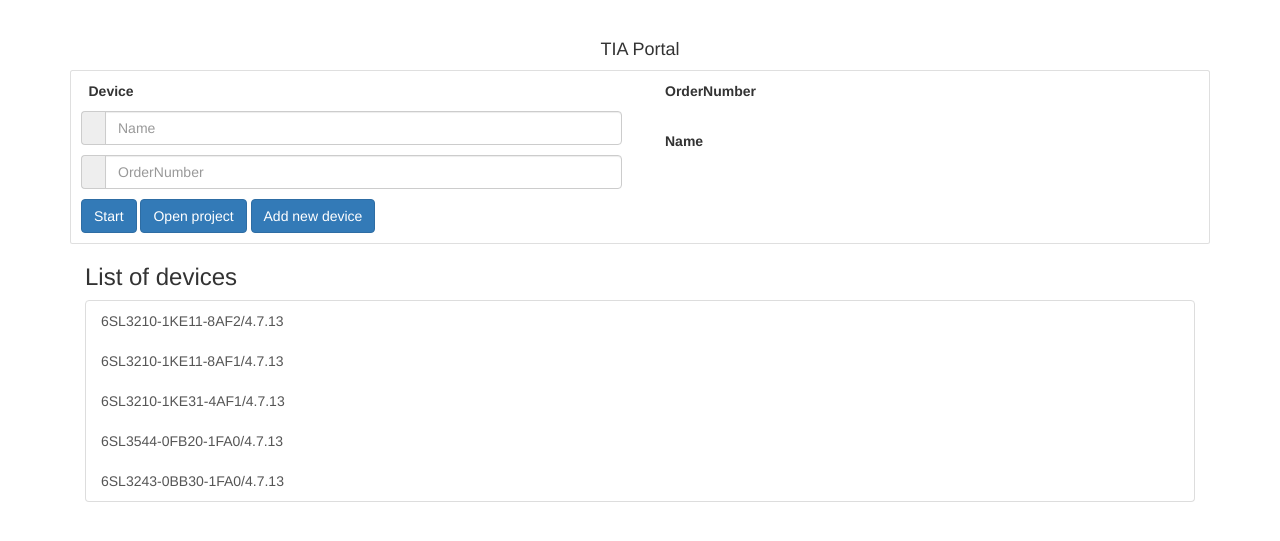
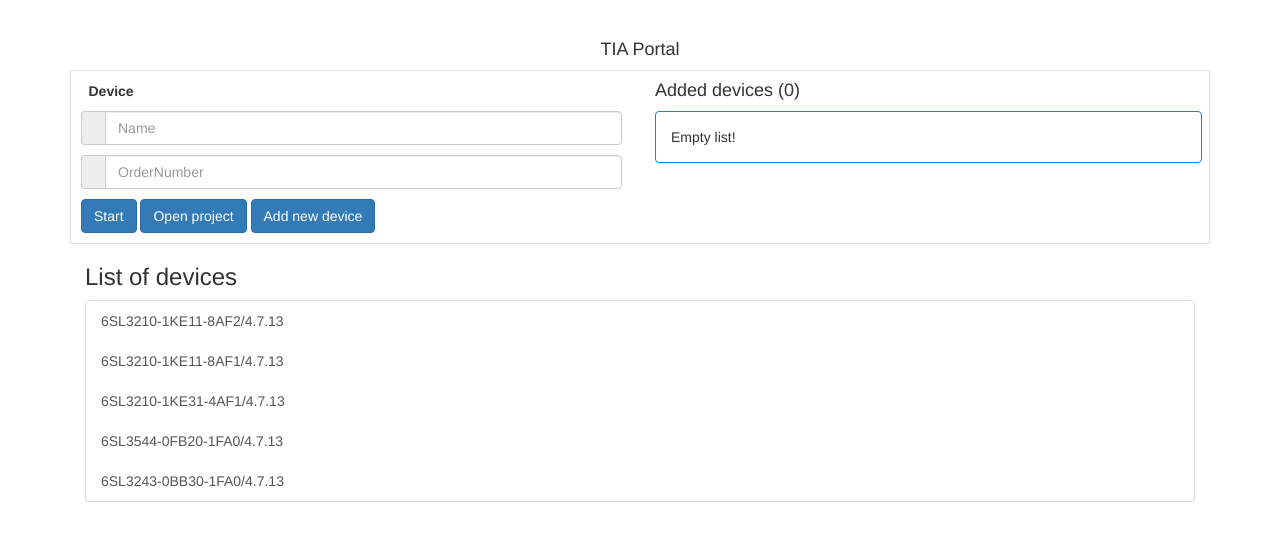
Before and after one commit to Ari-maker/tiaportal-app, a Flask app: page / in a window 1280 px wide. Shown: the part 62-603 px from the top of the page. Run offline with Flask 3, Linux system fonts and the light colour scheme; some libraries are stand-ins or nearby versions.

Commit message:
UI parannuksia

```diff
--- a/app/main.py
+++ b/app/main.py
@@ -74,6 +74,19 @@ def async_func(_type, _name, _path):
         #PN_mlfb = 'OrderNumber:'+ str(_type.index(n));
         #PN = myproject.Devices.CreateWithItem(PN_mlfb,  str(_name.index(n)), None)
 
+    # tsekataan onko yhtakaan laitetta olemassa jos ei ole niin luodaan PLC
+    count = 0
+    for device in myproject.Devices:
+        count+=1
+
+    print('Devices: '+ str(count))
+
+    if count == 0:
+        print ('Creating PLC1')
+        PLC1_mlfb = 'OrderNumber:6ES7 513-1AL02-0AB0/V2.6'
+        PLC1 = myproject.Devices.CreateWithItem(PLC1_mlfb, 'PLC1', 'PLC1')
+
+
     # display indices in the list
     for i in range(len(_type)):
         print(i, _type[i])
@@ -129,6 +142,10 @@ def async_func(_type, _name, _path):
     #n_interfaces[1].Nodes[0].SetAttribute('Address','140.80.0.202')
     #n_interfaces[0].Nodes[0].SetAttribute('Address','192.168.0.130')
 
+    if count == 0:
+        n_interfaces[0].Nodes[0].SetAttribute('Address','192.168.0.130')
+
+
     add = n_interfaces[0].Nodes[0].GetAttribute('Address')
 
     print(add)
@@ -139,7 +156,8 @@ def async_func(_type, _name, _path):
     # Creating subnet and IO system on the first item in the list
     # Connects to subnet for remaining devices, if IO device it gets assigned to the IO system
     for n in n_interfaces:
-        if n_interfaces.index(n) == -1:
+        if count == 0:
+            count = 1
             subnet = n_interfaces[0].Nodes[0].CreateAndConnectToSubnet("Profinet")
             #subnet = n_interfaces[0].Nodes[0].CreateAndConnectToSubnet("PN/IE_1")
             ioSystem = n_interfaces[0].IoControllers[0].CreateIoSystem("PNIO");
@@ -288,7 +306,7 @@ def add():
 
     print(_nameArr)
 
-    return jsonify({'type':_type, 'name':_name})
+    return jsonify({'type':_typeArr, 'name':_nameArr})
 
 
 @app.route("/tiaportal/", methods=["POST"])
@@ -333,17 +351,5 @@ def index():
     return render_template("index.html")
 
 
-@app.route("/devices/")
-def devices():
-
-    #global myproject
-
-
-
-
-
-    return render_template("devices.html")
-
-
 if __name__ == "__main__":
     app.run(debug=True)
--- a/app/static/app.js
+++ b/app/static/app.js
@@ -1,4 +1,5 @@
 $(document).ready(function() {
+
    $('#tiaportal').submit(function(event) {
       event.preventDefault();
       $.ajax({
@@ -9,7 +10,9 @@ $(document).ready(function() {
             $('#type').val('');
             $('#name').val('');
 
-            alert('Starting TIA Portal!');
+            //alert('Starting TIA Portal!');
+            $("#myModal").modal();
+
          }
          ,
         error: function (xhr, ajaxOptions, thrownError) {
@@ -29,8 +32,27 @@ $.ajax({
          success: function(response) {
             $('#type').val('');
             $('#name').val('');
-            document.getElementById('editType').innerHTML = response.type;
-            document.getElementById('editName').innerHTML = response.name;
+
+
+            let typeArr = response.type;
+            let nameArr = response.name;
+
+            const laskuri = document.getElementsByClassName("laskuri");
+            const panel = document.getElementsByClassName("panel panel-primary");
+
+            let myHTML = '';
+
+            for (let i = 0; i < typeArr.length; i++) {
+
+              myHTML += '<div class="panel-heading">'+nameArr[i]+'</div>';
+              myHTML += '<div class="panel-body">'+typeArr[i]+'</div>';
+
+            }
+
+            panel[0].innerHTML = myHTML
+
+            laskuri[0].innerHTML = '<h4>Added devices ('+typeArr.length+')</h4>';
+
          }
       });
    }
@@ -49,16 +71,17 @@ $.ajax({
       });
     }
 
+
     $.getJSON('static/data.json', function(data) {
         console.log(JSON.stringify(data.devices));
 
         let arr = data.devices;
 
-        var wrapper = document.getElementsByClassName("list-group");
+        const wrapper = document.getElementsByClassName("list-group");
 
-        var myHTML = '';
+        let myHTML = '';
 
-        for (var i = 0; i < arr.length; i++) {
+        for (let i = 0; i < arr.length; i++) {
 
           myHTML += '<a type="button" onClick="addList(\''+arr[i]+'\')" class="list-group-item">'+arr[i]+'</a>';
 
--- a/app/templates/index.html
+++ b/app/templates/index.html
@@ -3,17 +3,15 @@
 <title>App</title>
 <meta charset="utf-8">
 <meta name="viewport" content="width=device-width, initial-scale=1">
-
 <head>
   <link href="https://cdn.jsdelivr.net/npm/bootstrap@5.0.2/dist/css/bootstrap.min.css" rel="stylesheet"
     integrity="sha384-EVSTQN3/azprG1Anm3QDgpJLIm9Nao0Yz1ztcQTwFspd3yD65VohhpuuCOmLASjC" crossorigin="anonymous">
   <link rel="stylesheet" href="https://maxcdn.bootstrapcdn.com/bootstrap/3.4.1/css/bootstrap.min.css">
+  <link rel="stylesheet" href="../static/app.css">
   <script src="https://ajax.googleapis.com/ajax/libs/jquery/3.6.4/jquery.min.js"></script>
   <script src="https://maxcdn.bootstrapcdn.com/bootstrap/3.4.1/js/bootstrap.min.js"></script>
-  <link rel="stylesheet" href="../static/app.css">
   <script src="../static/app.js"></script>
 </head>
-
 <body>
   <!-- Navbar Section -->
   <nav class="navbar navbar-expand-sm bg-dark navbar-light">
@@ -42,7 +40,6 @@
               TIA Portal
             </div>
             <div class="card mb-0" data-aos="zoom-in">
-
               <div class="row">
                 <div class="col-md-6">
                   <div class="card-body">
@@ -66,10 +63,9 @@
                           </div>
                         </div>
                       </div>
-
                       <div class="row">
                         <div class="col">
-                          <button class="btn btn-primary" type="submit">
+                          <button class="btn btn-primary" type="submit" data-toggle="modal" data-target="#myModal">
                             Start
                           </button>
                           <input class="btn btn-primary" type="button" onclick="openproject()" value="Open project">
@@ -77,43 +73,25 @@
                         </div>
                       </div>
                     </form>
-
-
-                  </div>
-
-                </div>
-
-                <div class="col-md-6">
-
-                  <div class="card-body">
-
-                    <p class="mb-0"><strong>OrderNumber</strong></p>
-
-                    <p id="editType"> {{ _type }} </p>
-
-                  </div>
-                  <div class="card-body">
-
-                    <p class="mb-0"><strong>Name</strong></p>
-
-                    <p id="editName"> {{ _name }} </p>
-
                   </div>
                 </div>
-
+                <div class="col-md-6">
+                  <h4 class="laskuri">Added devices (0)</h4>
+                  <div class="panel-group">
+                    <div class="panel panel-primary">
+                      <div class="panel-body">Empty list!</div>
+                    </div>
+                  </div>
+                </div>
+                <div id="error-message" class="alert alert-danger" role="alert">
+                  <p id="error"></p>
+                </div>
               </div>
-
-              <div id="error-message" class="alert alert-danger" role="alert">
-                <p id="error"></p>
-              </div>
-
             </div>
           </div>
-
         </div>
       </div>
     </div>
-  </div>
   </div>
   </div>
   </div>
@@ -123,14 +101,24 @@
     <div class="list-group">
     </div>
   </div>
+  <div class="container">
+    <!-- Modal -->
+    <div class="modal fade" id="myModal" role="dialog">
+      <div class="modal-dialog">
+        <!-- Modal content-->
+        <div class="modal-content">
+          <div class="modal-header">
+          </div>
+          <div class="modal-body">
+            <p>Starting TIA Portal!</p>
+          </div>
+          <div class="modal-footer">
+            <button type="button" class="btn btn-primary" data-dismiss="modal">Close</button>
+          </div>
+        </div>
 
-  <!-- Optional JavaScript; choose one of the two! -->
-
-  <!-- Option 1: Bootstrap Bundle with Popper -->
-  <script src="https://cdn.jsdelivr.net/npm/bootstrap@5.0.2/dist/js/bootstrap.bundle.min.js"
-    integrity="sha384-MrcW6ZMFYlzcLA8Nl+NtUVF0sA7MsXsP1UyJoMp4YLEuNSfAP+JcXn/tWtIaxVXM"
-    crossorigin="anonymous"></script>
-
+      </div>
+    </div>
+  </div>
 </body>
-
 </html>
```
Also changed, not shown: app/templates/devices.html (deleted, +0 -45 lines), app/static/devices.js (deleted).
